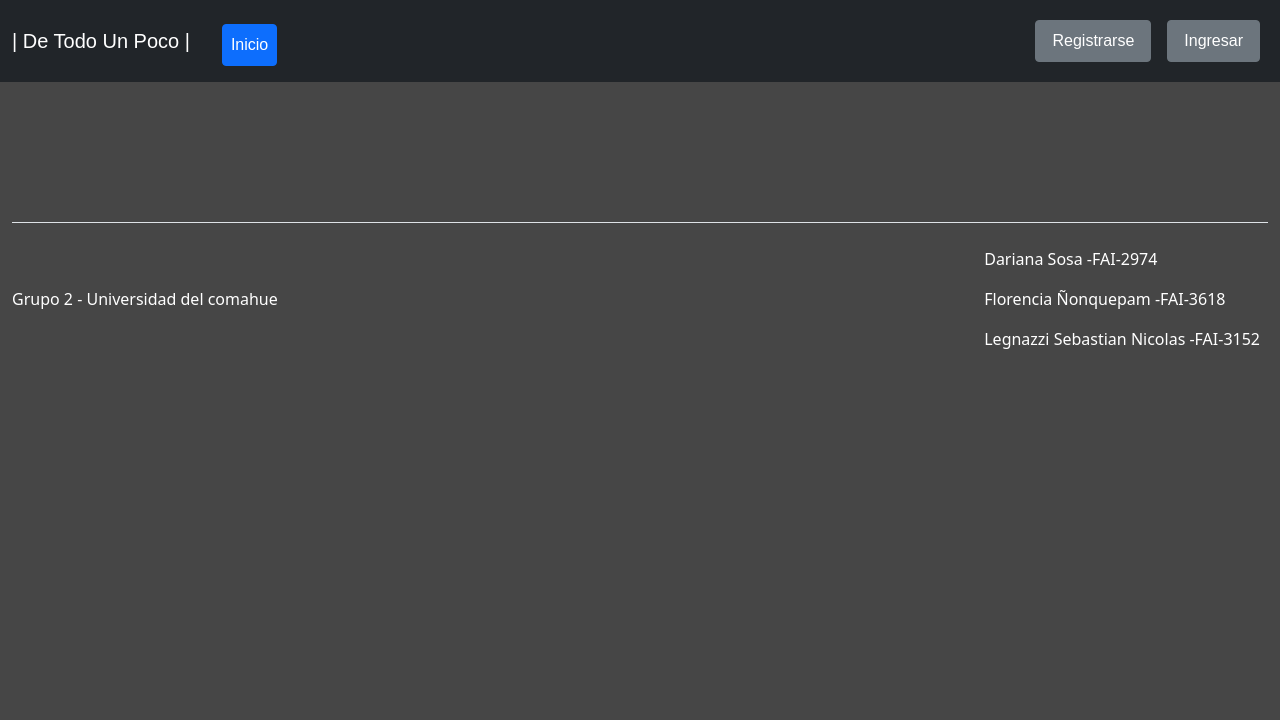
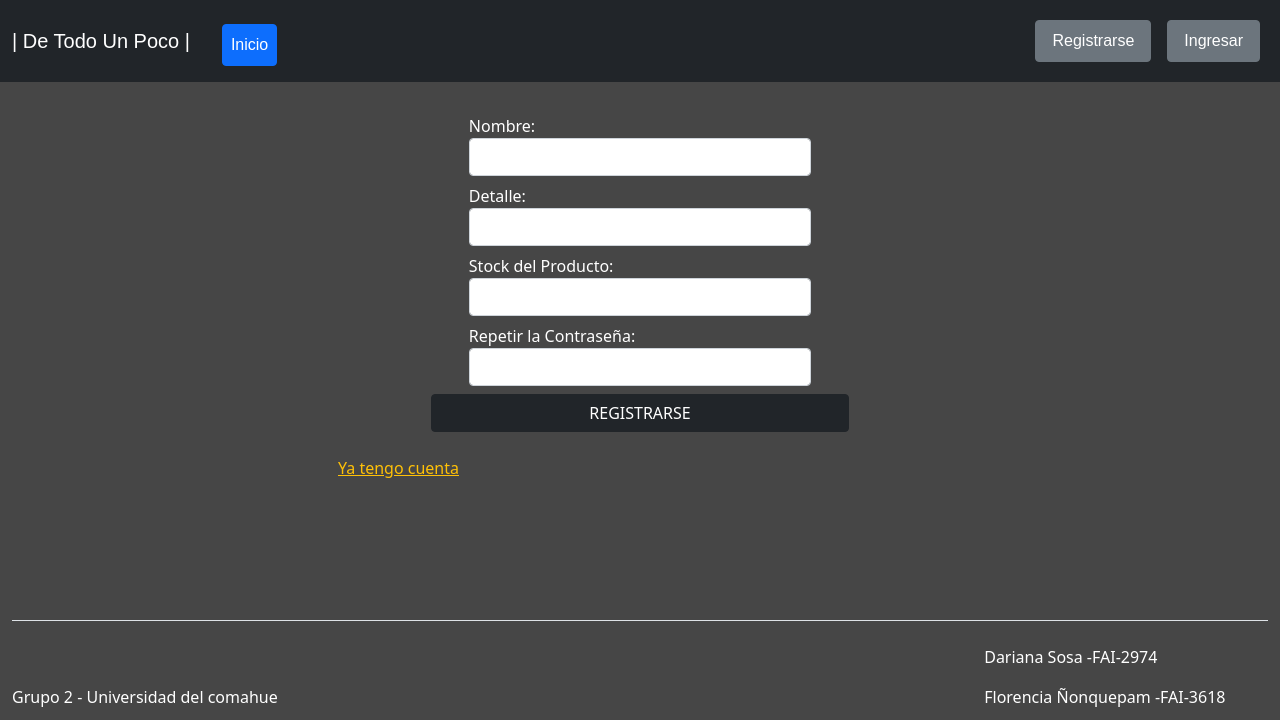
Before and after one commit to SebastianLegnazzi/TP-FINAL_PWD, a PHP site: page /Vista/Admin/cargarProducto.php in a window 1280 px wide. Shown: the top 720 px of the page. Run offline with PHP 8.4, Linux system fonts and the light colour scheme.

Commit message:
proceso cargar producto

```diff
--- a/Control/C_Usuario.php
+++ b/Control/C_Usuario.php
@@ -51,7 +51,7 @@ class C_Usuario{
     public function baja($param){
         $resp=false;
         if ($this->seteadosCamposClaves($param)){
-            $objUsuario=$this->cargarObjetoConId($param);
+            $objUsuario=$this->cargarObjeto($param);
             if ($objUsuario!=null && $objUsuario->eliminar()){
                 $resp = true;
             }
@@ -63,7 +63,7 @@ class C_Usuario{
         //echo "Estoy en modificacion";
         $resp=false;
         if ($this->seteadosCamposClaves($param)){
-            $objUsuario=$this->cargarObjetoConId($param);
+            $objUsuario=$this->cargarObjeto($param);
             if($objUsuario!=null and $objUsuario->modificar()){
                 $resp=true;
             }
--- a/Vista/Admin/cargarProducto.php
+++ b/Vista/Admin/cargarProducto.php
@@ -1,6 +1,58 @@
 <?php
 include_once("../estructura/Cabecera.php");
 ?>
+
+<div class="container-fluid">
+    <div class="container-md w-50">
+        <form action="../Accion/accionCargarProducto.php" method="post" class="needs-validation row text-white my-4 justify-content-center" novalidate>
+            <div class="col-lg-7 col-12 mt-2">
+                <label>Nombre: </label><input type="text" pattern="[a-zA-Z]+\s?[a-zA-Z]*\s?[a-zA-Z]*\s?[a-zA-Z]*\s?[a-zA-Z]*" name="proNombre" minlength="3" id="input_nombre" class="form-control text" required>
+                <div class="invalid-feedback">
+                    Por favor ingrese un nombre valido! No se aceptan numeros y tiene que ser mayor a 3 letras.
+                </div>
+                <div class="valid-feedback">
+                    Correcto!
+                </div>
+            </div>
+            <div class="col-lg-7 col-12 mt-2">
+                <label>Detalle: </label><input type="text" name="proDetalle" minlength="3" class="form-control text" required>
+                <div class="invalid-feedback">
+                    Por favor ingrese algún detalle.
+                </div>
+                <div class="valid-feedback">
+                    Correcto!
+                </div>
+            </div>
+            <div class="col-lg-7 col-12 mt-2">
+                <label>Stock del Producto: </label><input type="number" name="proCantStock" id="input_stock" class="form-control" required>
+                <div class="invalid-feedback">
+                    Ingrese una cantidad válida!
+                </div>
+                <div class="valid-feedback password-correcta">
+                    Correcto!
+                </div>
+            </div>
+            <div class="col-lg-7 col-12 mt-2">
+                <label>Repetir la Contraseña: </label><input type="password" id="input_contraseñaRep" class="form-control" required>
+                <div class="invalid-feedback">
+                    Ingrese una contraseña!
+                </div>
+                <div class="invalid-password" style="display: none; color: red;">
+                    Las contraseñas no coinciden
+                </div>
+                <div class="valid-feedback password-correcta">
+                    Correcto!
+                </div>
+            </div>
+            <input class="btn btn-dark mt-2 col-8" type="submit" name="boton_enviar"  id="boton_enviar" value="REGISTRARSE">
+            <a href="IniciarSesion.php" class="link-warning mt-4">Ya tengo cuenta</a>
+            </div>
+        </form>
+
+    </div>
+</div>
+<script src="js/validarCamposVacios.js"></script>
+
 <?php
 include_once("../estructura/Pie.php");
 ?>
```
Also changed, not shown: Vista/Accion/accionCargarProducto.php (added).
